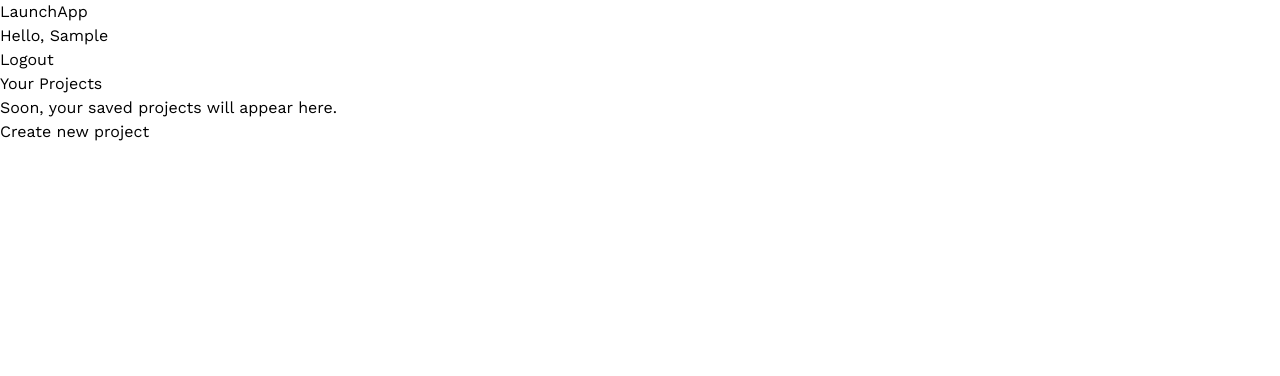
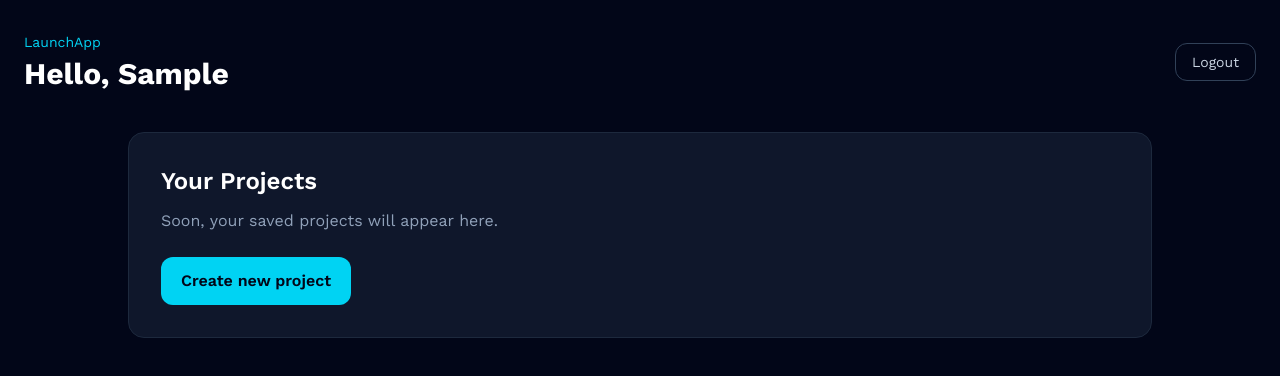
Before and after one commit to noname697/LaunchPad, a React (Vite) app: page /auth/login in a window 1280 px wide. Both pictures are taken after typing "Sample", "name@example.com" into the empty fields and a click on the button "Enter dashboard". Shown: the top 376 px of the page. Built offline with nearby package versions, Linux system fonts and the light colour scheme.

Commit message:
Estilizando dashboard provisório

```diff
--- a/src/views/Dashboard/index.jsx
+++ b/src/views/Dashboard/index.jsx
@@ -11,26 +11,33 @@ const Dashboard = () => {
   };
 
   return (
-    <main className="">
-      <header className="">
+    <main className="min-h-screen bg-slate-950 text-white px-6 py-8">
+      <header className="max-h-5xl mx-auto flex items-center justify-between mb-10">
         <div>
-          <p className="">LaunchApp</p>
+          <p className="text-sm text-cyan-400 mb-1">LaunchApp</p>
 
-          <h1 className="">Hello, {user.name}</h1>
+          <h1 className="text-3xl font-bold">Hello, {user.name}</h1>
         </div>
 
-        <button className="" onClick={handleLogout}>
+        <button
+          onClick={handleLogout}
+          className="rounded-xl border border-slate-700 px-4 py-2 text-sm text-slate-300 hover:border-cyan-400 hover:text-cyan-400 transition"
+        >
           Logout
         </button>
       </header>
 
-      <section className="">
-        <div className="">
-          <h2 className="">Your Projects</h2>
+      <section className="max-w-5xl mx-auto">
+        <div className="bg-slate-900 border border-slate-800 rounded-2xl p-8">
+          <h2 className="text-2xl font-semibold mb-3">Your Projects</h2>
 
-          <p className="">Soon, your saved projects will appear here.</p>
+          <p className="text-slate-400 mb-6">
+            Soon, your saved projects will appear here.
+          </p>
 
-          <button className="">Create new project</button>
+          <button className="rounded-xl bg-cyan-400 text-slate-950 font-semibold px-5 py-3 hover:bg-cyan-300 transition">
+            Create new project
+          </button>
         </div>
       </section>
     </main>
```
